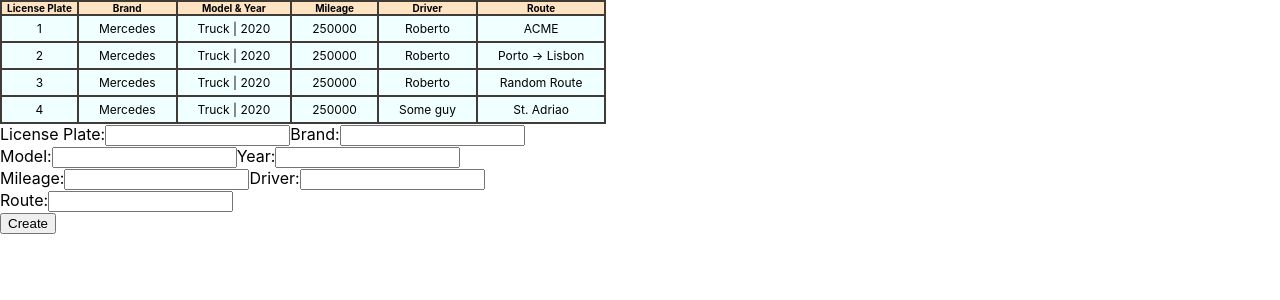
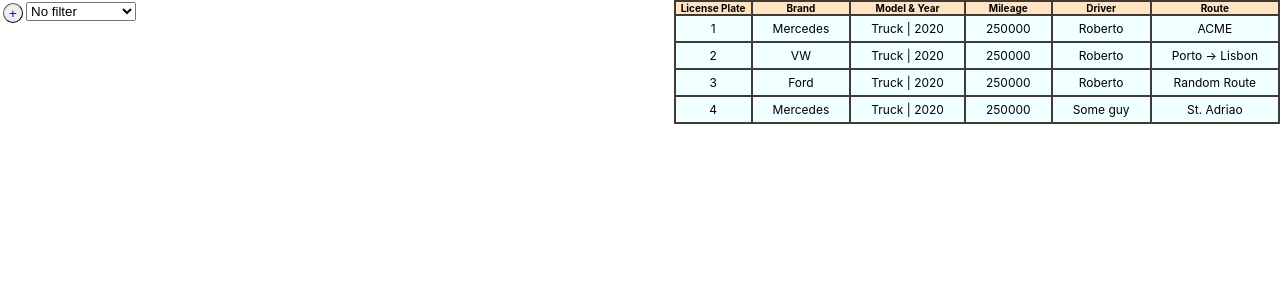
Before and after one commit to TheSnakeRekt/trucking, a React (Create React App) app: page / in a window 1280 px wide. Shown: the top 300 px of the page. Built offline with nearby package versions, Linux system fonts and the light colour scheme.

Commit message:
feat(assigment-4): Conditional Content

```diff
--- a/src/components/NewVehicle/NewVehicle.css
+++ b/src/components/NewVehicle/NewVehicle.css
@@ -1,3 +1,30 @@
 form {
-    display: flexbox;
+  display: flexbox;
+  margin: 15px;
+  width: 50%;
 }
+
+.form-container {
+    max-width: 28%;
+}
+
+.add-vehicle {
+  margin: 3px;
+  border-radius: 100%;
+  border-color: black;
+  border-width: 1px;
+  padding:0;
+  color: blue;
+  cursor: pointer;
+  height: 20px;
+  width: 20px;
+}
+
+.add-vehicle:hover {
+  background: grey;
+  color: aquamarine;
+}
+
+.cancel-button {
+  margin: 3px;
+}
--- a/src/components/NewVehicle/NewVehicle.js
+++ b/src/components/NewVehicle/NewVehicle.js
@@ -13,6 +13,7 @@ const NewVehicle = (props) => {
   };
 
   const [vehicle, setVehicle] = useState(originalState);
+  const [clicked, setClicked] = useState(false);
 
   const handleChange = (event) => {
     setVehicle((state) => ({
@@ -25,9 +26,24 @@ const NewVehicle = (props) => {
     event.preventDefault();
     props.onNewVehicle(vehicle);
     setVehicle(originalState);
+    newVehicleClickHandler();
   };
 
-  return (
+  const newVehicleClickHandler = () => {
+    setClicked((state) => !state);
+    props.onAddClicked();
+  };
+
+  const addVehicleButton = (
+    <div>
+      <button className="add-vehicle" onClick={newVehicleClickHandler}>
+        +
+      </button>
+    </div>
+  );
+
+  const addVehicleForm = (
+    <div className="form-container">
       <form onSubmit={clickHandler}>
         <div>
           <span>
@@ -52,7 +68,11 @@ const NewVehicle = (props) => {
         <div>
           <span>
             <label htmlFor="mileage">Mileage:</label>
-          <input id="mileage" value={vehicle.mileage} onChange={handleChange} />
+            <input
+              id="mileage"
+              value={vehicle.mileage}
+              onChange={handleChange}
+            />
           </span>
           <span>
             <label htmlFor="driver">Driver:</label>
@@ -67,9 +87,19 @@ const NewVehicle = (props) => {
         </div>
         <div>
           <button type="submit">Create</button>
+          <button
+            type="button"
+            className="cancel-button"
+            onClick={newVehicleClickHandler}
+          >
+            Cancel
+          </button>
         </div>
       </form>
+    </div>
   );
+
+  return !clicked ? addVehicleButton : addVehicleForm;
 };
 
 export default NewVehicle;
--- /dev/null
+++ b/src/components/VehicleFilter/VehicleFilter.css
@@ -0,0 +1,3 @@
+div {
+    margin-left: 5px;
+}
--- /dev/null
+++ b/src/components/VehicleFilter/VehicleFilter.js
@@ -0,0 +1,19 @@
+
+
+const VehicleFilter = (props) => {
+    const brands = props.vehicles.map(vehicle=>(vehicle.brand));
+
+    const changeHandler = (event) => {
+        props.onVehicleFilter(event.target.value);
+    };
+
+    return (<div>
+        <select onChange={changeHandler}>
+            <option disabled>Select a Brand</option>
+            <option value="all">No filter</option>
+            {brands.map((brand, ind)=>(<option value={brand} key={ind}>{brand}</option>))}
+        </select>
+    </div>);
+}
+
+export default VehicleFilter;
--- /dev/null
+++ b/src/views/Main.css
@@ -0,0 +1,11 @@
+.container {
+    display: flex;
+    flex-direction: row;
+    justify-content: space-between;
+}
+
+.container > div {
+    display: flex;
+    flex-direction: row;
+    justify-content: space-between;
+}
--- a/src/views/Main.js
+++ b/src/views/Main.js
@@ -1,55 +1,77 @@
 import { useState } from "react";
+import "./Main.css";
 
 import FleetTable from "../components/FleetTable/FleetTable";
 import NewVehicle from "../components/NewVehicle/NewVehicle";
+import VehicleFilter from "../components/VehicleFilter/VehicleFilter";
 
 function Main() {
-    const trucks = [{
-        id:'1',
-        brand: 'Mercedes',
-        model: 'Truck',
-        year: '2020',
-        mileage: '250000',
-        driver: 'Roberto',
-        route: 'ACME'
-    },{
-        id:'2',
-        brand: 'Mercedes',
-        model: 'Truck',
-        year: '2020',
-        mileage: '250000',
-        driver: 'Roberto',
-        route: 'Porto -> Lisbon'
-    },{
-        id:'3',
-        brand: 'Mercedes',
-        model: 'Truck',
-        year: '2020',
-        mileage: '250000',
-        driver: 'Roberto',
-        route: 'Random Route'
-    },{
-        id:'4',
-        brand: 'Mercedes',
-        model: 'Truck',
-        year: '2020',
-        mileage: '250000',
-        driver: 'Some guy',
-        route: 'St. Adriao'
-    }];
+  const trucks = [
+    {
+      id: "1",
+      brand: "Mercedes",
+      model: "Truck",
+      year: "2020",
+      mileage: "250000",
+      driver: "Roberto",
+      route: "ACME",
+    },
+    {
+      id: "2",
+      brand: "VW",
+      model: "Truck",
+      year: "2020",
+      mileage: "250000",
+      driver: "Roberto",
+      route: "Porto -> Lisbon",
+    },
+    {
+      id: "3",
+      brand: "Ford",
+      model: "Truck",
+      year: "2020",
+      mileage: "250000",
+      driver: "Roberto",
+      route: "Random Route",
+    },
+    {
+      id: "4",
+      brand: "Mercedes",
+      model: "Truck",
+      year: "2020",
+      mileage: "250000",
+      driver: "Some guy",
+      route: "St. Adriao",
+    },
+  ];
 
-    const [vehicles, setVehicles] = useState(trucks);
+  const [clicked, setClicked] = useState(true);
+  const [vehicles, setVehicles] = useState(trucks);
 
-    const NewVehicleHandler = (vehicle)=> {
-        setVehicles(state=>([...state, vehicle]));
-    }
+  const newVehicleHandler = (vehicle) => {
+    setVehicles((state) => [...state, vehicle]);
+  };
 
-    return (<div>
-        <FleetTable data={vehicles}/>
-        <NewVehicle onNewVehicle={NewVehicleHandler}></NewVehicle>
+  const addClickedHandler = () => {
+    setClicked(state=>(!state));
+  }
+
+  const handleFilterEvent = (brandName) => {
+    brandName === 'all' ? setVehicles(trucks) : setVehicles(trucks.filter((vehicle) => vehicle.brand === brandName));
+  };
+
+  return (
+    <div className="container">
+      <div>
+        <NewVehicle onNewVehicle={newVehicleHandler} onAddClicked={addClickedHandler}/>
+        {clicked && <VehicleFilter
+          vehicles={trucks}
+          onVehicleFilter={handleFilterEvent}
+        />}
+      </div>
+      <FleetTable data={vehicles} />
     </div>
-
-    )
+  );
 }
 
 export default Main;
```
Lines whose indentation alone changed are shown as unchanged.
